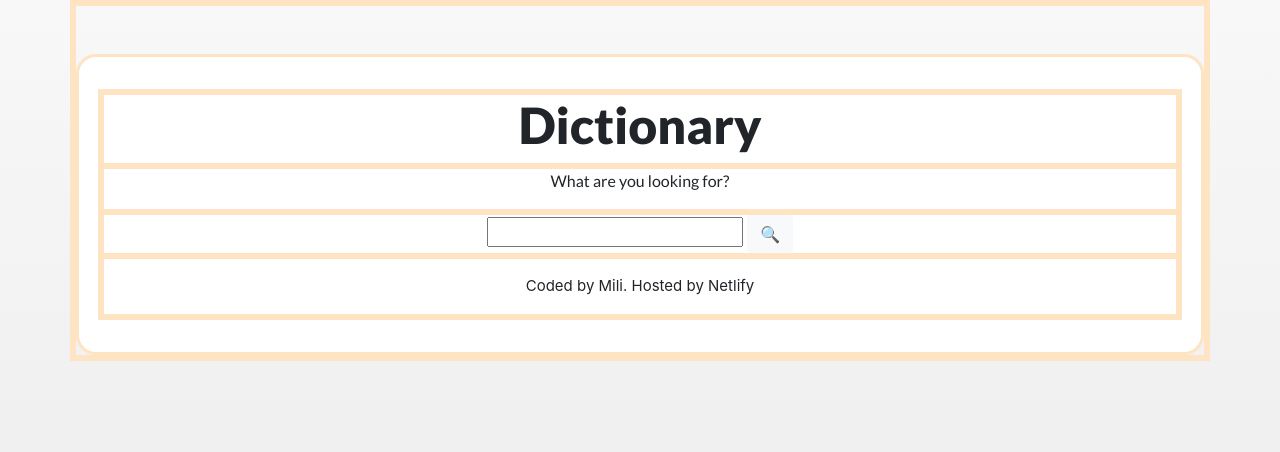
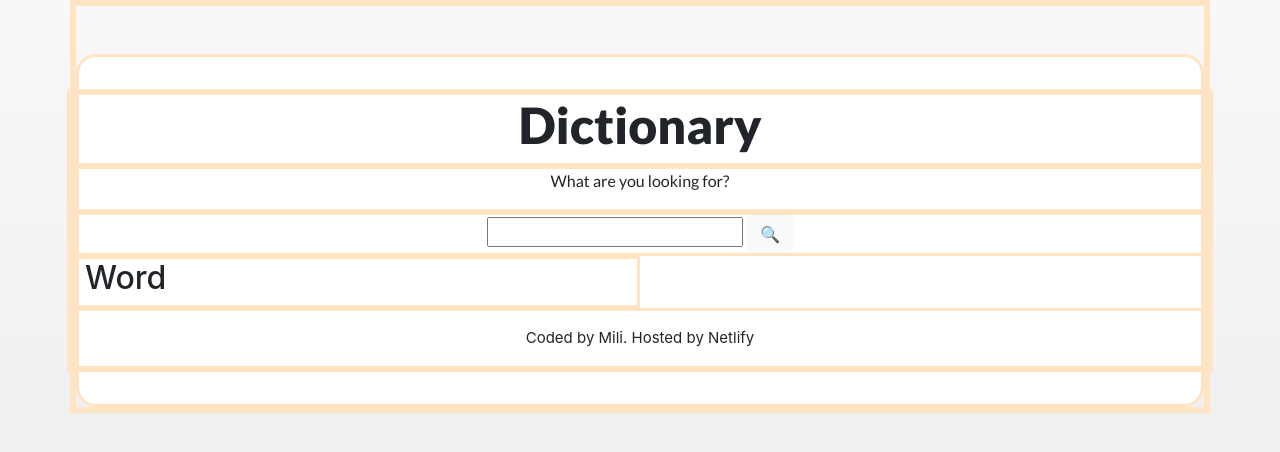
Before and after one commit to milicodes/dictionary-react-app, a React (Create React App) app: page / in a window 1280 px wide. Shown: the top 452 px of the page. Built offline with nearby package versions, Linux system fonts and the light colour scheme.

Commit message:
Created new component for results

```diff
--- /dev/null
+++ b/src/Results.js
@@ -0,0 +1,11 @@
+import React from "react";
+
+export default function Results(promps) {
+    return (<div className="container Results">
+        <div className="row">
+            <div className="col-6 bor">
+                <h2 className="definition">Word</h2>
+            </div>
+        </div>
+    </div>)
+}
--- a/src/Search.js
+++ b/src/Search.js
@@ -1,6 +1,7 @@
 import React, { useState } from "react";
 import "./Search.css";
 import axios from "axios";
+import Results from "./Results";
 
 export default function Search() {
   let [keyword, setKeyword] = useState("");
@@ -27,16 +28,19 @@ export default function Search() {
     <div className="Search">
       <div className="container bor">
         <div className="row bor">
-          {/* Main Container */}
+          {/* Main Container (container - column) */}
           <div className="col-12 d-flex justify-content-center main-container bor">
             <div className="row bor">
-              {/* Dictionary container*/}
+              {/* Dictionary columns*/}
               <div className="col-12 bor">
+                {/* Name*/}
                 <h1 className="title">Dictionary</h1>
               </div>
+              {/* What are you looking for?*/}
               <div className="col-12 bor">
                 <p className="description">What are you looking for?</p>
               </div>
+              {/* Search bar + button*/}
               <div className="col-12 bor" align="center" autoFocus={true}>
                 <form onSubmit={search}>
                   <input type="search" onChange={handleKeyword} /> {""}
@@ -45,6 +49,9 @@ export default function Search() {
                   </button>
                 </form>
               </div>
+              {/* Results component*/}
+              <Results />
+              {/* Credits*/}
               <div className="col-12 bor">
                 <footer className="footer">
                   <p>Coded by Mili. Hosted by Netlify</p>
```
Also changed, not shown: src/Results.css (added).
